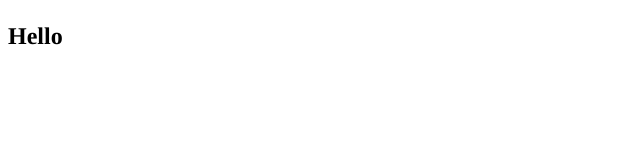
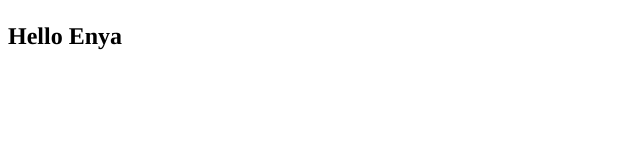
Before and after one commit to tadpole999/tadpole999.github.io, a plain HTML site: page index.html in a window 1280 px wide. Shown: the full height of the page, 0-640 px from the left. Drawn offline with Linux system fonts and the light colour scheme.

Commit message:
Update index.html

```diff
--- a/index.html
+++ b/index.html
@@ -13,6 +13,6 @@
 </head>
 <body>
 <p class="p1"><span class="s1"></span><br></p>
-<h1 style="margin: 0.0px 0.0px 16.1px 0.0px; line-height: 28.0px; font: 24.0px Times; color: #000000; -webkit-text-stroke: #000000"><span class="s1"><b>Hello</b></span></h1>
+<h1 style="margin: 0.0px 0.0px 16.1px 0.0px; line-height: 28.0px; font: 24.0px Times; color: #000000; -webkit-text-stroke: #000000"><span class="s1"><b>Hello Enya</b></span></h1>
 </body>
 </html>
```
